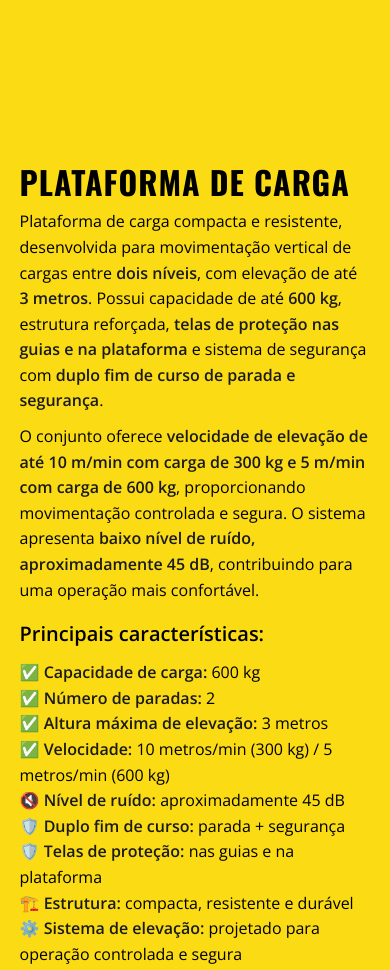
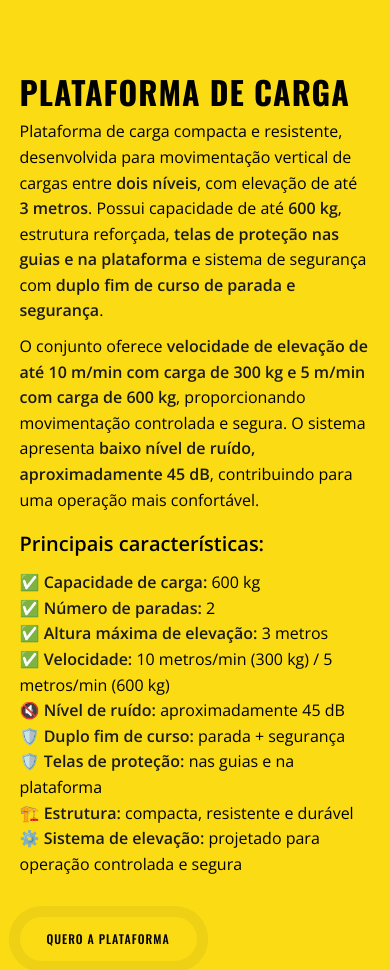
Before and after one commit to nrmax/plataforma-001, a plain HTML site: page index.html in a window 390 px wide. Shown: the part 1253-2223 px from the top of the page. Drawn offline with nearby package versions, Linux system fonts and the light colour scheme.

Commit message:
Reduz espaço entre imagem e texto PLATAFORMA DE CARGA no mobile

```diff
--- a/css/style.css
+++ b/css/style.css
@@ -790,6 +790,11 @@ a {
         padding: 10px 20px 0 !important;
     }
 
+    #servicos .split-content {
+        padding-top: 10px !important;
+        padding-bottom: 40px !important;
+    }
+
     #compatibilidade .split-image-half img {
         height: 300px;
         width: auto;
```
